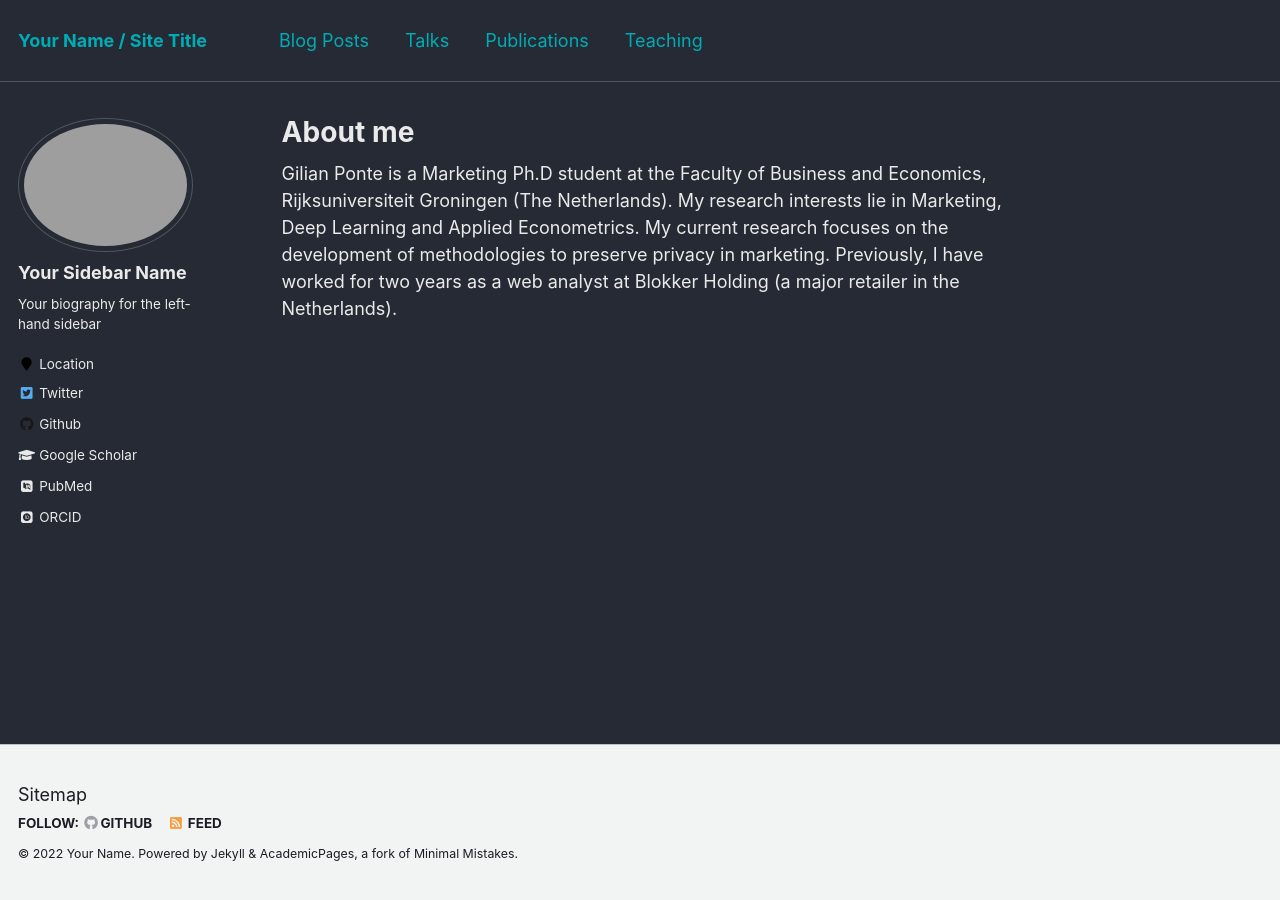
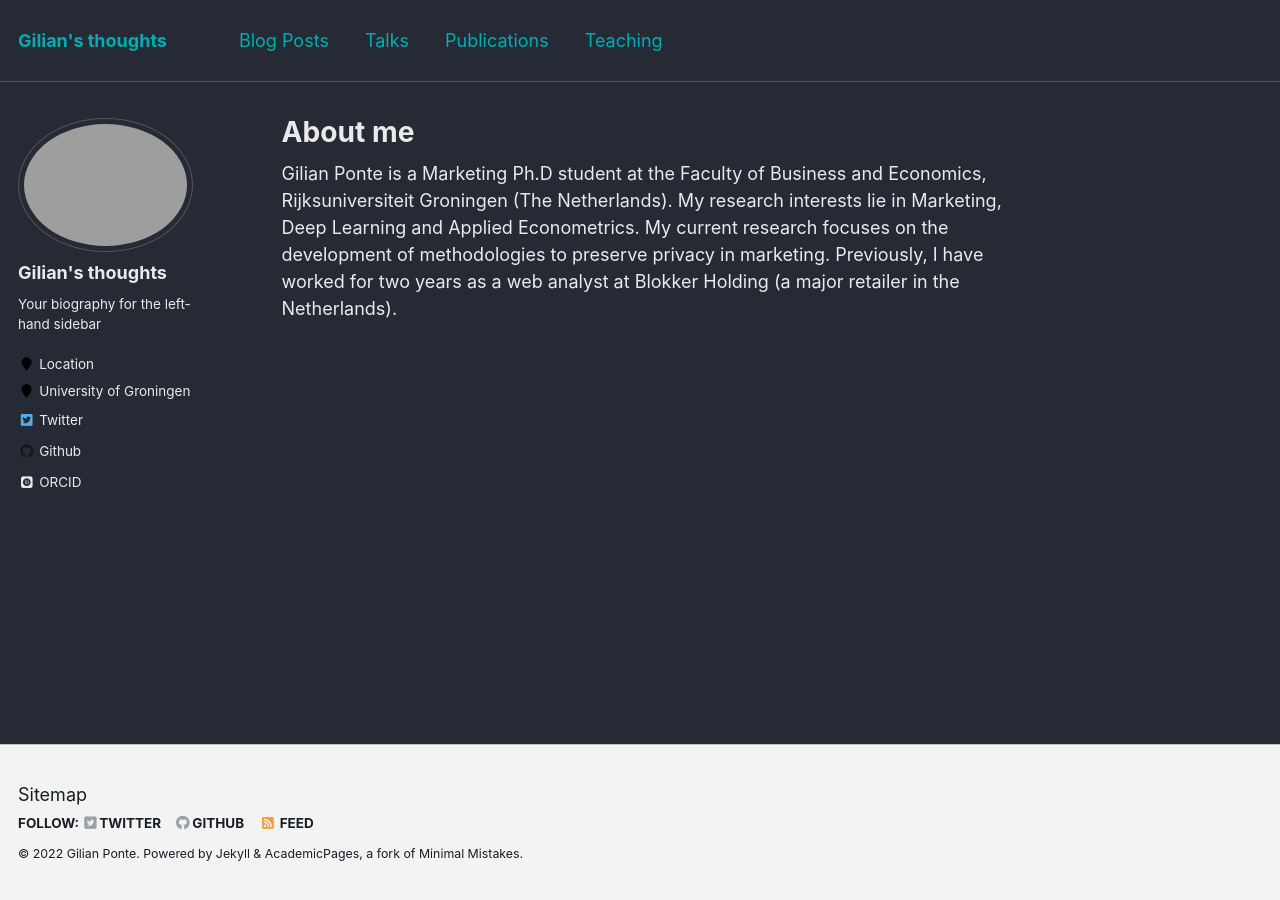
Before and after one commit to GilianPonte/gilianponte.github.io, a Jekyll site: the page built from _pages/about.md, in a window 1280 px wide. Built offline with Jekyll 4.4.1, drawn with Linux system fonts in a browser that asks for light colours; some web fonts are replaced.

Commit message:
Update _config.yml

```diff
--- a/_config.yml
+++ b/_config.yml
@@ -7,13 +7,13 @@
 
 # Site Settings
 locale                   : "en-US"
-title                    : "Your Name / Site Title"
+title                    : "Gilian's thoughts"
 title_separator          : "-"
-name                     : &name "Your Name"
+name                     : &name "Gilian Ponte"
 description              : &description "personal description"
-url                      : https://academicpages.github.io # the base hostname & protocol for your site e.g. "https://mmistakes.github.io"
+url                      : https://gilianponte.github.io # the base hostname & protocol for your site e.g. "https://mmistakes.github.io"
 baseurl                  : "" # the subpath of your site, e.g. "/blog"
-repository               : "academicpages/academicpages.github.io"
+repository               : ""
 teaser                   :  # filename of teaser fallback teaser image placed in /images/, .e.g. "500x300.png"
 breadcrumbs              : false # true, false (default)
 words_per_minute         : 160
@@ -57,7 +57,7 @@ yandex_site_verification :
 
 # Social Sharing
 twitter:
-  username               : &twitter
+  username               : G_iliann
 facebook:
   username               :
   app_id                 :
@@ -80,13 +80,13 @@ analytics:
 
 # Site Author
 author:
-  name             : "Your Sidebar Name"
-  avatar           : "profile.png"
+  name             : "Gilian's thoughts"
+  avatar           : ""
   bio              : "Your biography for the left-hand sidebar"
   location         : "Location"
-  employer         :
-  pubmed           : "https://www.ncbi.nlm.nih.gov/pubmed/?term=john+snow"
-  googlescholar    : "http://yourfullgooglescholarurl.com"
+  employer         : "University of Groningen"
+  pubmed           :
+  googlescholar    :
   email            :
   researchgate     :  # example: "https://www.researchgate.net/profile/yourprofile"
   uri              :
@@ -103,13 +103,13 @@ author:
   impactstory      : #"https://profiles.impactstory.org/u/xxxx-xxxx-xxxx-xxxx"
   lastfm           :
   linkedin         :
-  orcid            : "http://orcid.org/yourorcidurl"
+  orcid            : "http://orcid.org/0000-0002-9390-8039"
   pinterest        :
   soundcloud       :
   stackoverflow    : # http://stackoverflow.com/users/123456/username
   steam            :
   tumblr           :
-  twitter          : "replacethistwitterhandle"
+  twitter          : "G_iliannn"
   vine             :
   weibo            :
   xing             :
```
